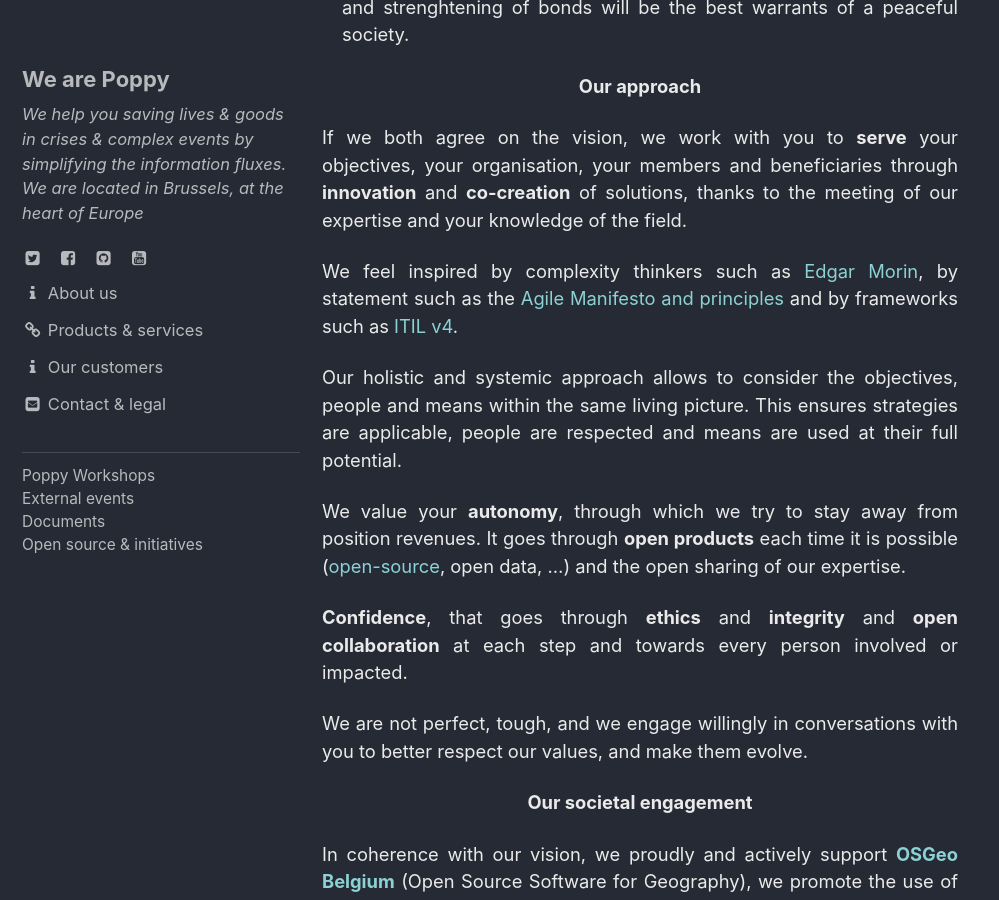
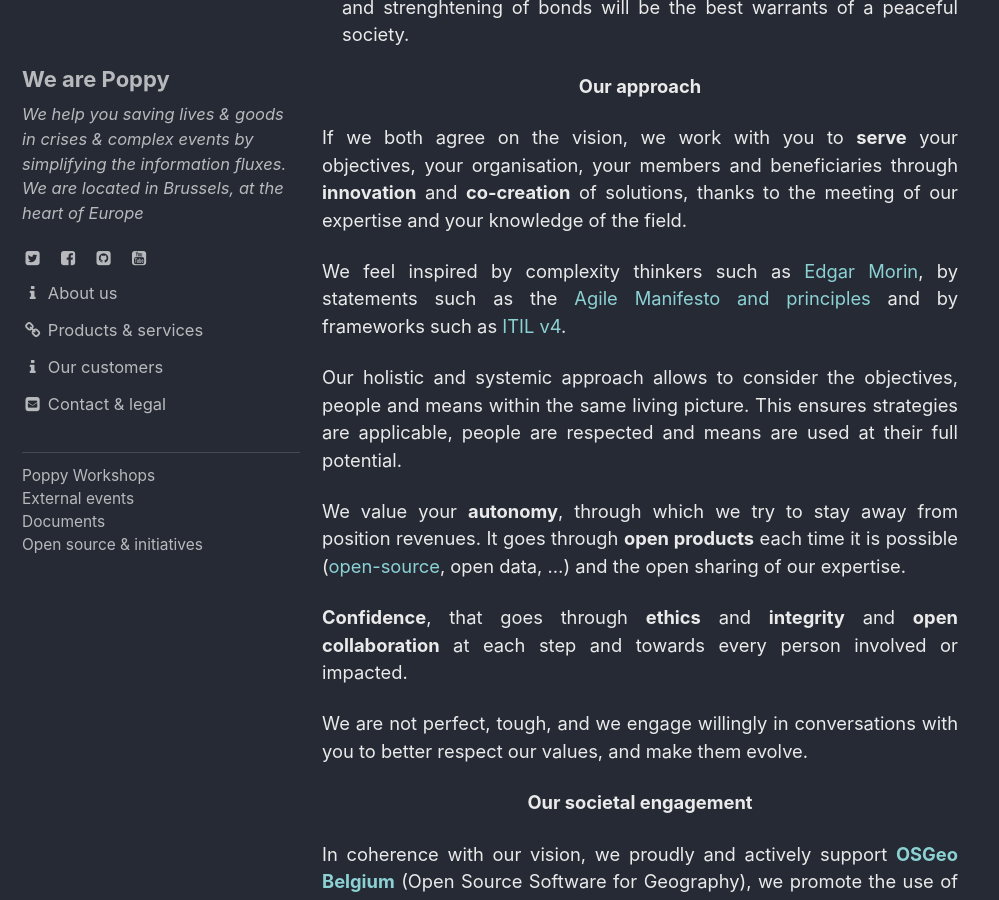
Before and after one commit to ccloquet/ccloquet.github.io, a Jekyll site: the page built from _pages/about_us.md, in a window 1280 px wide and 900 px high, scrolled down 3226 px. Shown: the whole window, without its empty margins (0-999 px from the left). Built offline with Jekyll 4.4.1, drawn with Linux system fonts in a browser that asks for light colours; cached includes are drawn as plain includes.

Commit message:
Update about_us.md

```diff
--- a/_pages/about_us.md
+++ b/_pages/about_us.md
@@ -57,7 +57,7 @@ permalink: /about_us/
 
 <p >If we both agree on the vision, we work with you to <strong>serve</strong> your objectives, your organisation, your members and beneficiaries through <strong>innovation</strong> and <strong>co-creation</strong> of solutions, thanks to the meeting of our expertise and your knowledge of the field.</p>
 
-<p >We feel inspired by complexity thinkers such as <a href="http://chaire-edgar-morin-complexite.essec.edu/">Edgar Morin</a>, by statement such as the <a href="https://agilemanifesto.org/">Agile Manifesto and principles</a> and by frameworks such as <a href="https://www.sysaid.com/blog/entry/the-7-guiding-principles-of-itil-4-practical-advice-to-help-you-make-decisions">ITIL v4</a>.</p>
+<p >We feel inspired by complexity thinkers such as <a href="http://chaire-edgar-morin-complexite.essec.edu/">Edgar Morin</a>, by statements such as the <a href="https://agilemanifesto.org/">Agile Manifesto and principles</a> and by frameworks such as <a href="https://www.sysaid.com/blog/entry/the-7-guiding-principles-of-itil-4-practical-advice-to-help-you-make-decisions">ITIL v4</a>.</p>
 
 <p >Our holistic and systemic approach allows to consider the objectives, people and means within the same living picture. This ensures strategies are applicable, people are respected and means are used at their full potential.</p>
 
```
